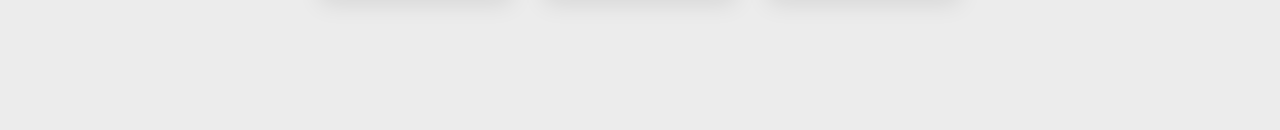
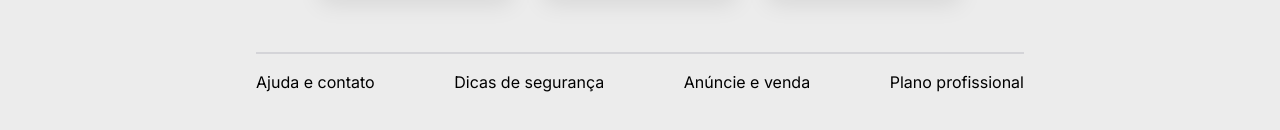
Before and after one commit to PabloJesusdaSilva/Anunx, a Next.js app: page / in a window 1280 px wide. Shown: the part 562-692 px from the top of the page. Built offline with nearby package versions, Linux system fonts and the light colour scheme.

Commit message:
:feat: Criando o footer

```diff
--- /dev/null
+++ b/src/components/Footer.jsx
@@ -0,0 +1,26 @@
+import Link from 'next/link';
+
+const Footer = () => {
+   return (
+      <footer className='flex justify-center w-full h-28 mt-16'>
+         <nav className='w-3/5 border-t-2 border-zinc-300'>
+            <ul className='flex justify-between mt-4'>
+               <Link href=''>
+                  <li>Ajuda e contato</li>
+               </Link>
+               <Link href=''>
+                  <li>Dicas de segurança</li>
+               </Link>
+               <Link href=''>
+                  <li>Anúncie e venda</li>
+               </Link>
+               <Link href=''>
+                  <li>Plano profissional</li>
+               </Link>
+            </ul>
+         </nav>
+      </footer>
+   );
+}
+
+export default Footer
--- a/src/templates/Default.jsx
+++ b/src/templates/Default.jsx
@@ -1,12 +1,14 @@
 "use client"
 
-import Header from '../components/Header';
+import Header from '@/components/Header';
+import Footer from '@/components/Footer';
 
 const Default = ({ children }) => {
   return(
     <>
       <Header />
         {children}
+      <Footer />
     </>
   );
 }
```
